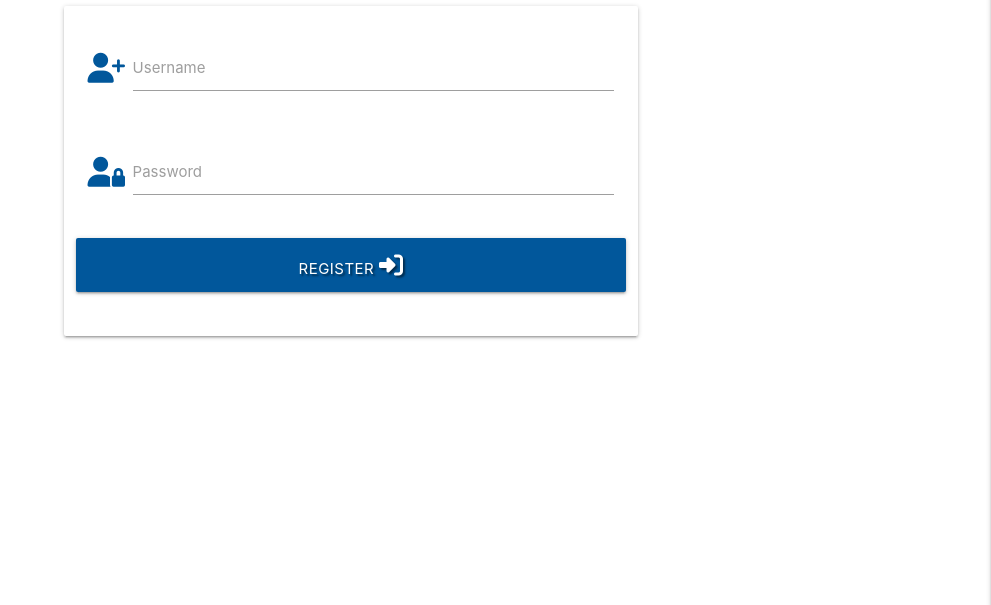
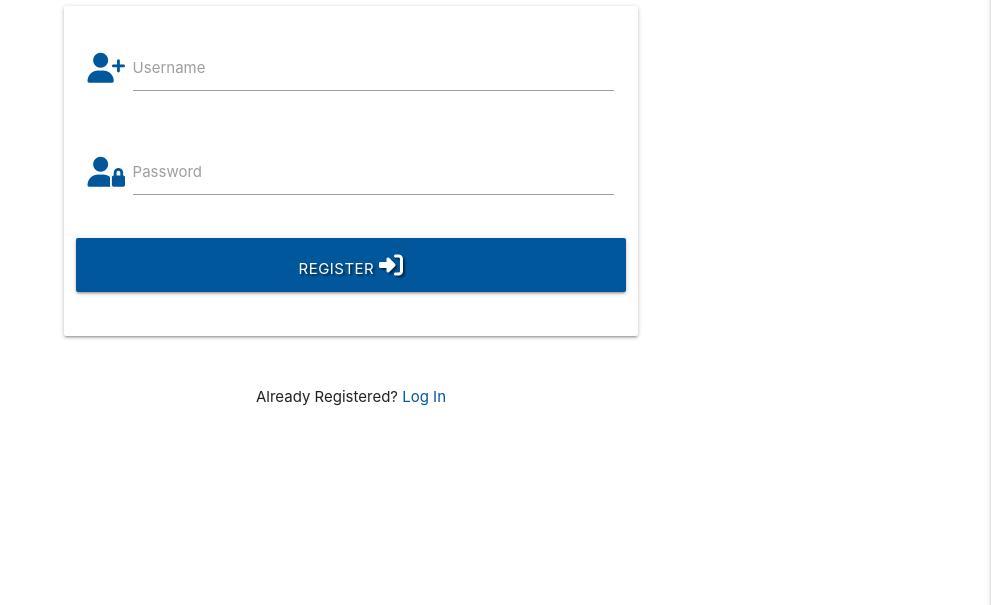
Before and after one commit to BMorrell92/BMorrell_Milestone_Project3, a Flask app: page /register in a window 1280 px wide. Shown: the part 160-765 px from the top of the page, without its empty margins (289-1280 px from the left). Run offline with Flask 2, Linux system fonts and the light colour scheme; some libraries are stand-ins or nearby versions.

Commit message:
Added "Already Registered" link

```diff
--- a/templates/register.html
+++ b/templates/register.html
@@ -34,4 +34,13 @@
         </form>
     </div>
 
+    <div class="row">
+        <div class="col s12">
+            <p class="center-align">
+                Already Registered?
+                <a href="{{ url_for('login') }}" class="light-blue-text text-darken-4">Log In</a>
+            </p>
+        </div>
+    </div>
+
 {% endblock %}
```
